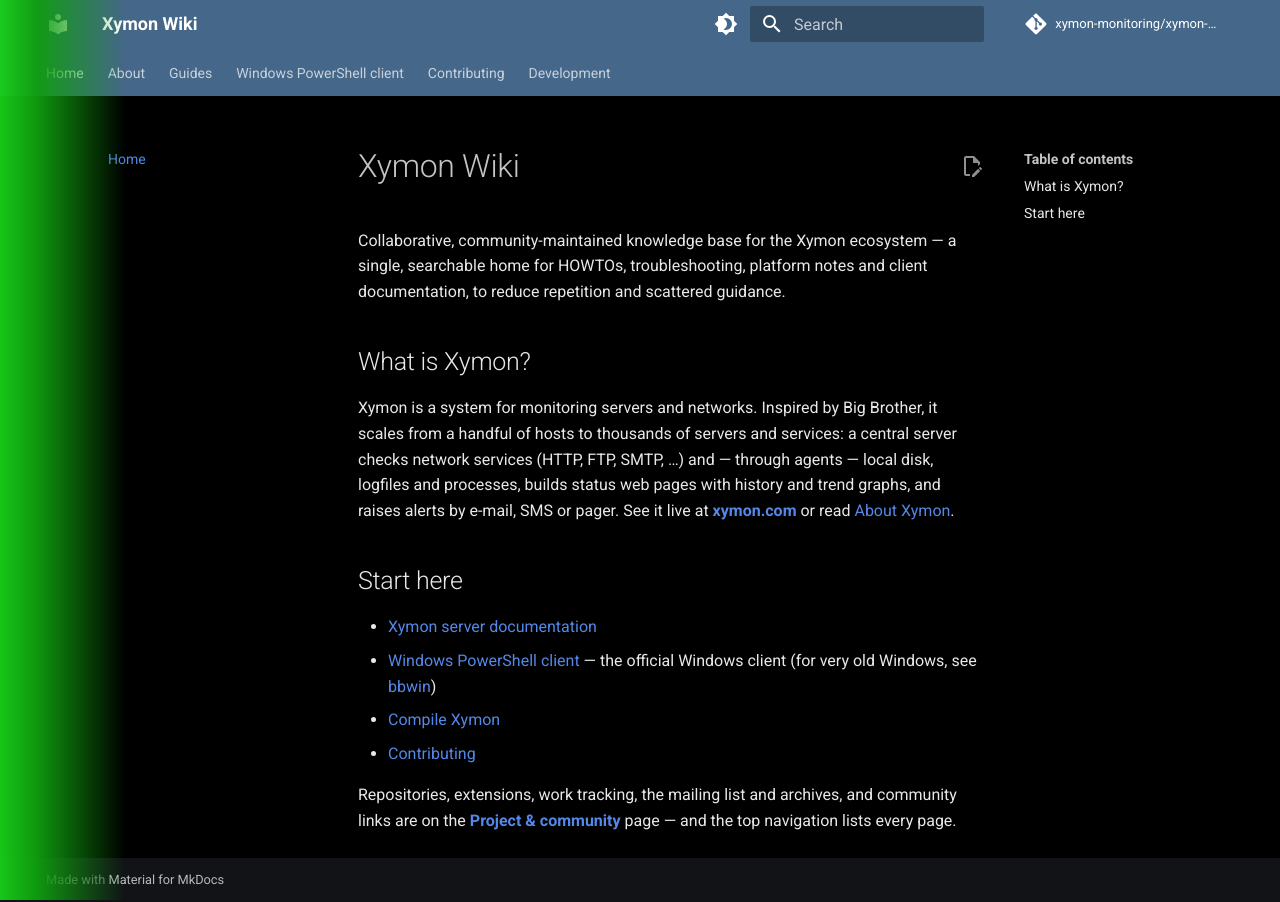
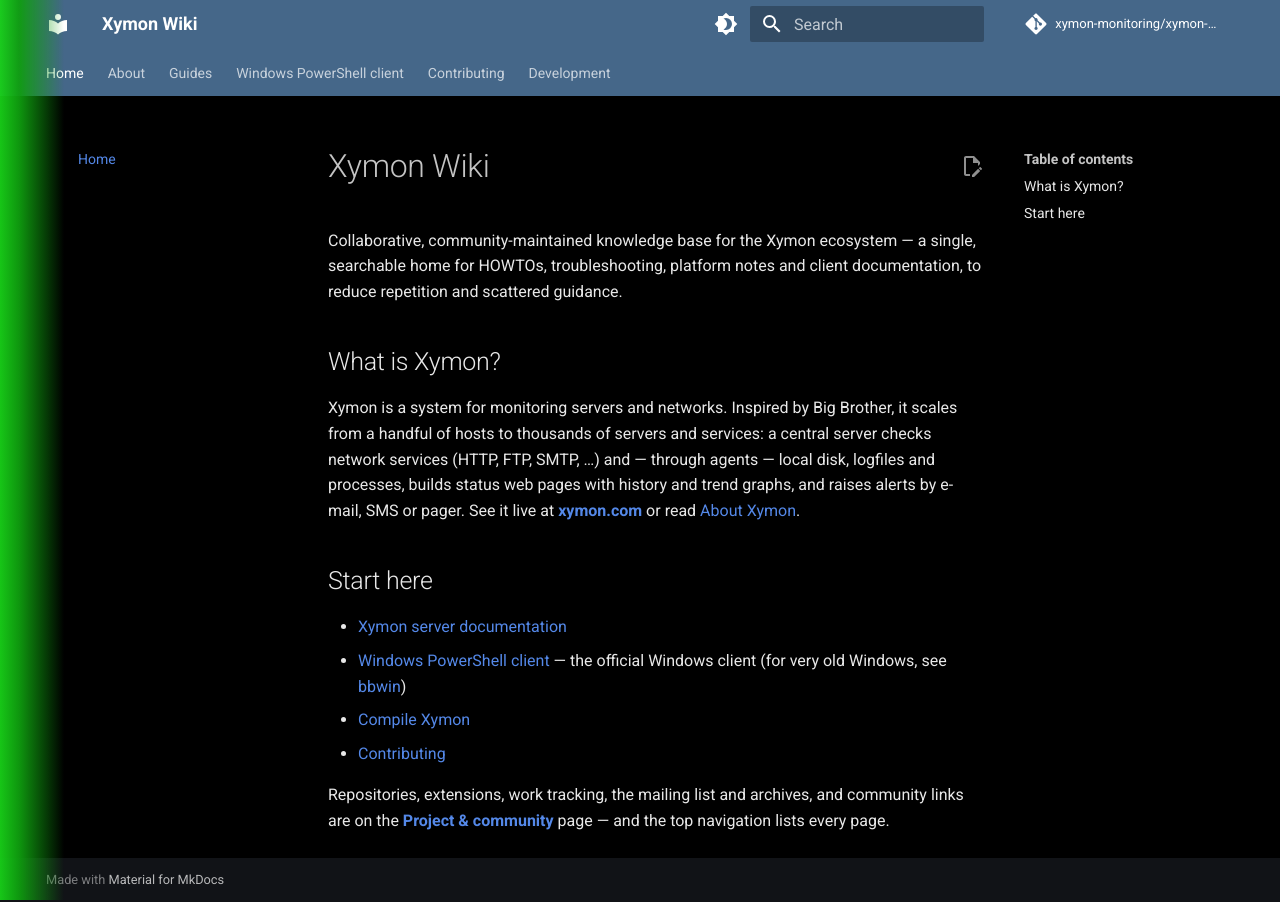
Before and after one commit to xymon-monitoring/xymon-wiki, an MkDocs documentation site: the page built from docs/index.md, in a window 1280 px wide. Built offline with MkDocs 1.6.1 and Material for MkDocs 9.7.7, drawn with Linux system fonts in a browser that asks for light colours; comment, search, counter and statistics services are not loaded.

Commit message:
style: make the green band width responsive (5% of viewport)
Drive the band width and the text indent from a single --xymon-band-width
variable set to 5vw, so both recalculate on resize; text starts at half the
band (50%) where the green has faded.

```diff
--- a/docs/stylesheets/xymon.css
+++ b/docs/stylesheets/xymon.css
@@ -16,6 +16,10 @@
   --xymon-cyan:       #00bbbb; /* Xymon menu accent */
   --xymon-link-teal:  #00ffaa; /* classic Xymon link colour */
   --xymon-yellow:     #ebeb77; /* xymon.com menu highlight */
+
+  /* Left green band: 5% of the viewport width, recalculated on resize.
+     Text is indented by half the band so it starts where the green has faded. */
+  --xymon-band-width: 5vw;
 
   /* Code font: Material's default Roboto Mono renders box-drawing glyphs
      (─ │ ┌ ┐ └ ┘ ► ▼) at a different advance width than ASCII, which breaks
@@ -58,17 +62,16 @@
   top: 0;
   left: 0;
   bottom: 0;
-  width: 125px;
+  width: var(--xymon-band-width);
   background: linear-gradient(to right, #18d018 0%, #0f9e0f 30%, rgba(0, 0, 0, 0) 100%);
   opacity: 0.95;
   pointer-events: none;
   z-index: 1000;
 }
 
-/* Band stays full-width; keep all text — left navigation AND page content —
-   out of its green half, starting at ~50% of the band (62px) where the
-   gradient has faded. */
+/* Keep all text — left navigation AND page content — out of the band's green
+   half: start it at 50% of the band, which rescales with the viewport. */
 .md-sidebar--primary,
 .md-content {
-  padding-left: 62px;
+  padding-left: calc(var(--xymon-band-width) / 2);
 }
```
